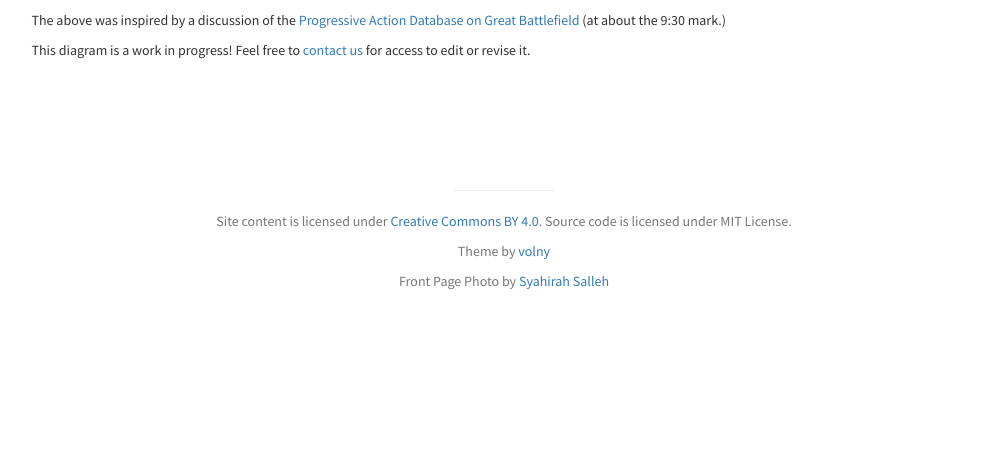
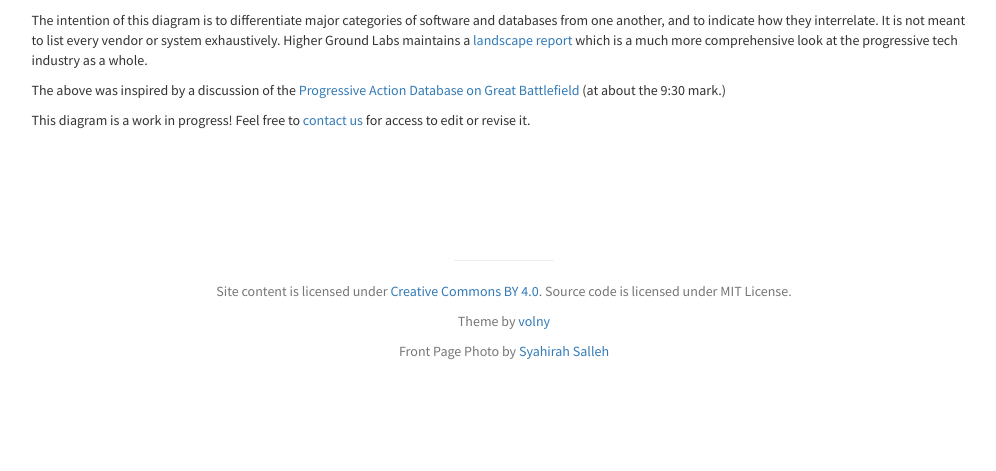
Before and after one commit to codehopelabs/codehopelabs.github.io, a Jekyll site: the page built from progressive-data-ecosystem.md, in a window 1280 px wide. Shown: the part 810-1281 px from the top of the page, without its empty margins (136-1132 px from the left). Built offline with Jekyll 4.4.1, drawn with Linux system fonts in a browser that asks for light colours; our own code applies the rules of GitHub Pages for plain Markdown files; before the commit the page ends 1211 px from its top, so only the background shows below that.

Commit message:
add hgl link
Signed-off-by: Shai Sachs <shaisachs@gmail.com>

```diff
--- a/progressive-data-ecosystem.md
+++ b/progressive-data-ecosystem.md
@@ -6,6 +6,8 @@ The following is a [diagram of the progressive data ecosystem](https://lucid.app
 
 <div style="width: 640px; height: 480px; margin: 10px; position: relative;"><iframe allowfullscreen frameborder="0" style="width:640px; height:480px" src="https://lucid.app/documents/embedded/4e7aa70e-b207-4b70-b974-4a5ef4dd62b3" id="G6coBfwMatZ8"></iframe></div>
 
+The intention of this diagram is to differentiate major categories of software and databases from one another, and to indicate how they interrelate. It is not meant to list every vendor or system exhaustively. Higher Ground Labs maintains a [landscape report](https://highergroundlabs.com/political-tech-landscape-2021/) which is a much more comprehensive look at the progressive tech industry as a whole.
+
 The above was inspired by a discussion of the [Progressive Action Database on Great Battlefield](http://www.resistancedashboard.com/node/1133) (at about the 9:30 mark.)
 
 This diagram is a work in progress! Feel free to [contact us](https://forms.gle/Mhy9LnGtPC9Pf2RR9) for access to edit or revise it.
```
